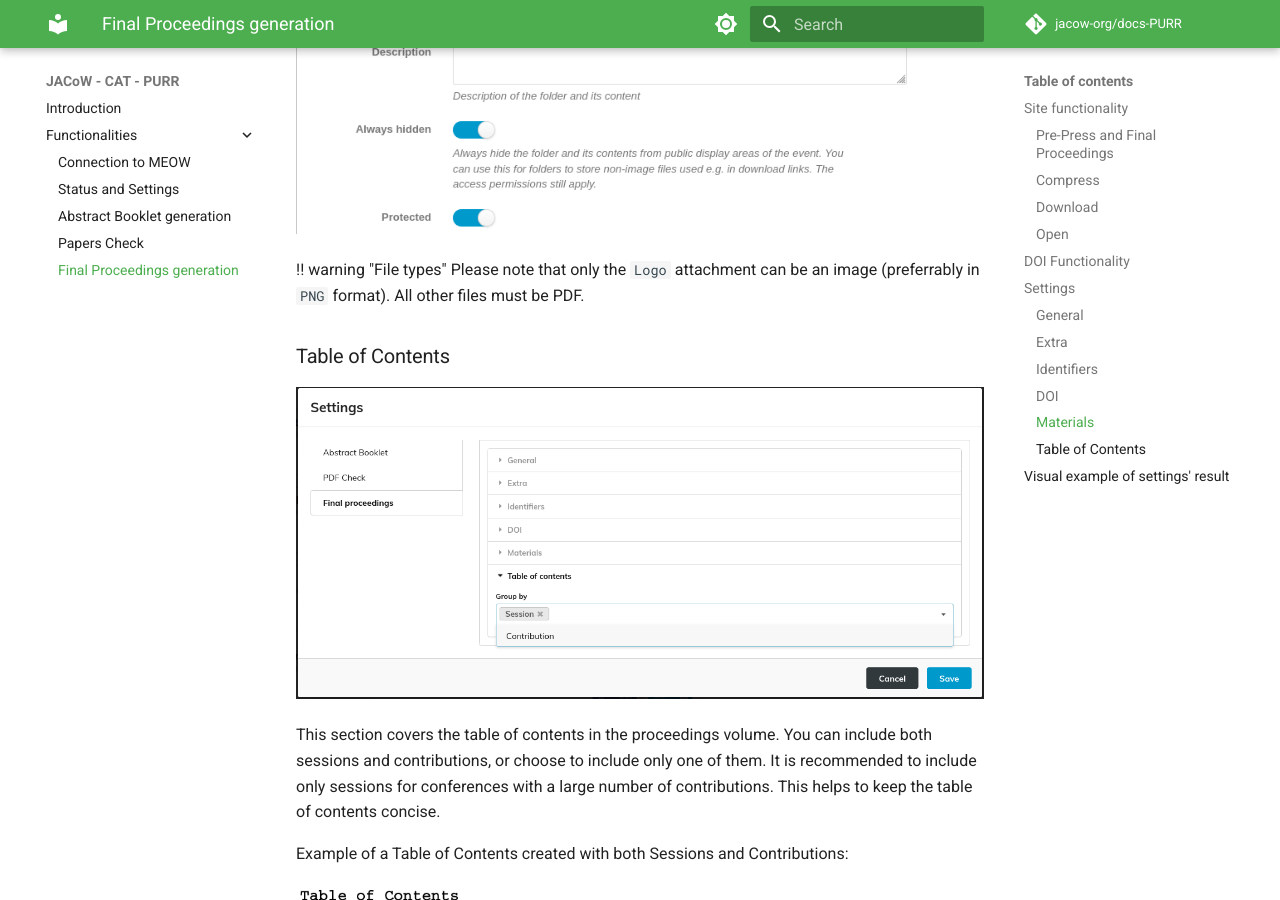
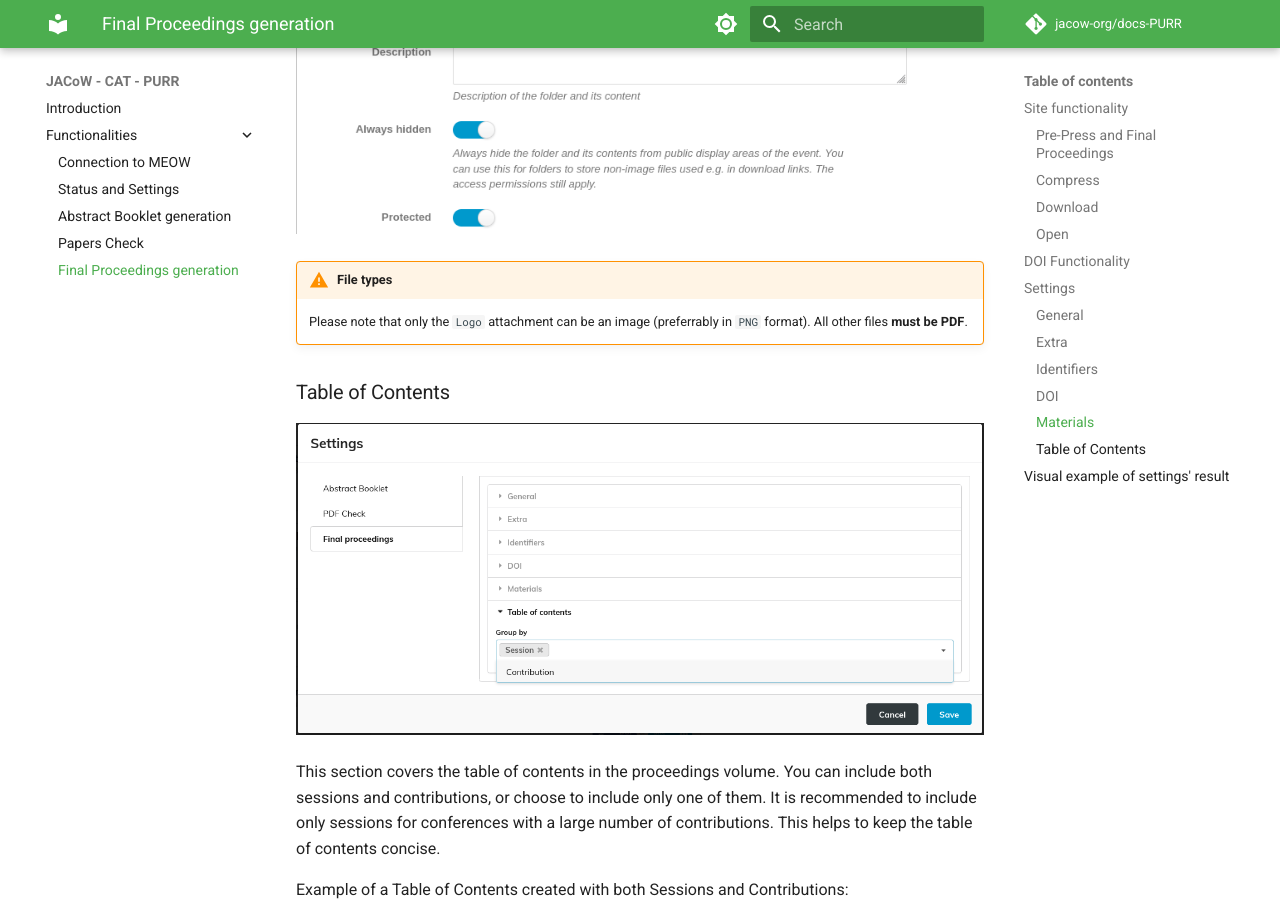
Before and after one commit to JACoW-org/docs-PURR, an MkDocs documentation site: the page built from docs/Functionalities/finalProceedings.md, in a window 1280 px wide and 900 px high, scrolled down 11505 px. Built offline with MkDocs 1.6.1 and Material for MkDocs 9.7.7, drawn with Linux system fonts in a browser that asks for light colours; plug-ins that fetch from the network failed and are left out; comment, search, counter and statistics services are not loaded.

Commit message:
Fixed bad admonition syntax

```diff
--- a/docs/Functionalities/finalProceedings.md
+++ b/docs/Functionalities/finalProceedings.md
@@ -174,8 +174,8 @@ The files are sourced from the event's materials in Indico. To add a material to
 
 ![](pictures/settings-materials-indico-details.png)
 
-!! warning "File types"
-    Please note that only the `Logo` attachment can be an image (preferrably in `PNG` format). All other files must be PDF.
+!!! warning "File types"
+    Please note that only the `Logo` attachment can be an image (preferrably in `PNG` format). All other files **must be PDF**.
 
 ### Table of Contents
 
```
